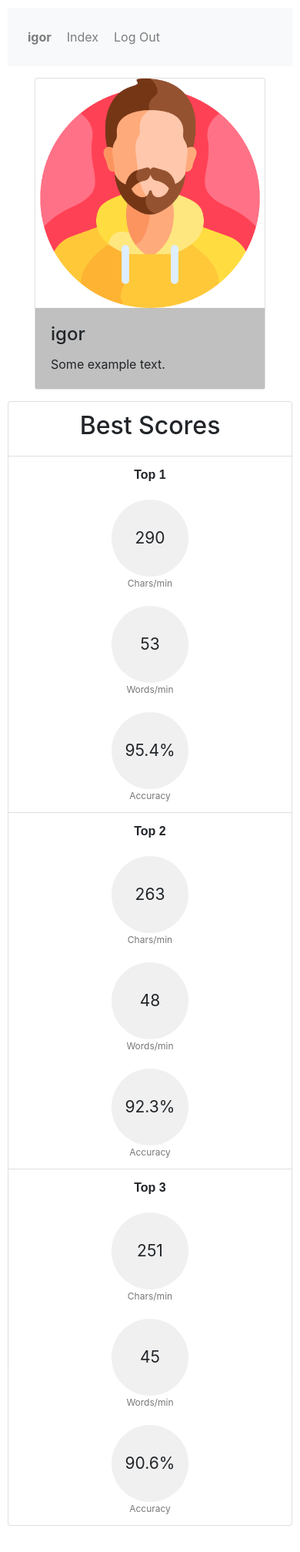
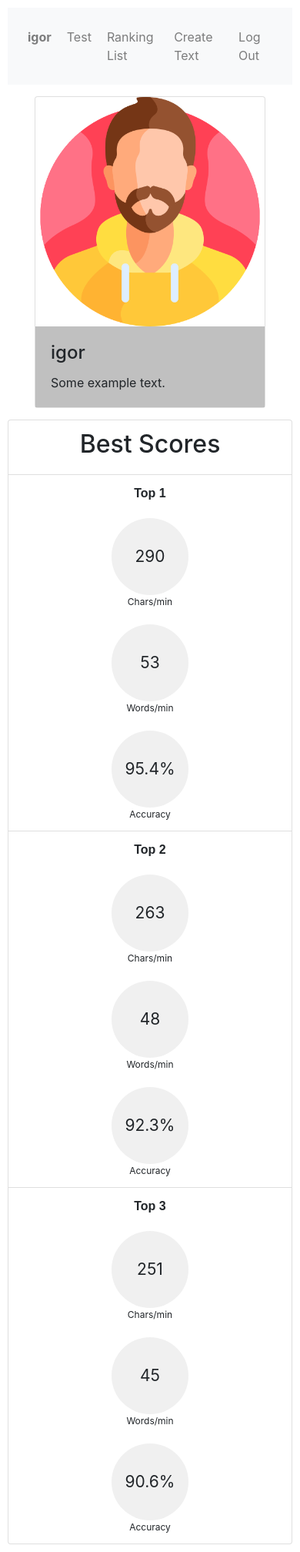
Before and after one commit to GAPLU/CS50w, a Django app: a page that uses final_project/type_speed/templates/type_speed/layout.html in a window 390 px wide. Shown: the whole page at 77% size. Before the commit the page ends 1982 px from the top, so only its background shows below. Run offline with Django 4.2, Linux system fonts and the light colour scheme; a user stored in the database is signed in; data comes from the database, SQL or seed files in the repository; both versions use the stored data as it was after the commit; some libraries are stand-ins or nearby versions.

Commit message:
custom text function

```diff
--- a/final_project/type_speed/static/type_speed/index.js
+++ b/final_project/type_speed/static/type_speed/index.js
@@ -22,6 +22,11 @@ document.addEventListener('DOMContentLoaded', function() {
     const button = document.getElementById("refresh-button");
     button.addEventListener('click', () => {
         load_text();
+    });
+
+    const customButton = document.getElementById("custom-button");
+    customButton.addEventListener('click', () => {
+        custom_text();
     });
 
     const textInput = document.getElementById('text_field');
@@ -173,6 +178,7 @@ function start_timer() {
 function process_results() {
 
     document.querySelector('#speed-test').style.display = 'none';
+    document.querySelector('#custom-text').style.display = 'none';
     document.querySelector('#test-result').style.display = 'block';
     let accuracyRate = (spelled / (spelled + misspelled)) * 100;
     if (!isFinite(accuracyRate)) {
@@ -204,3 +210,11 @@ function sendData(words, spelled, accuracyRate) {
         }),
     });
 }
+
+
+function custom_text() {
+
+    document.querySelector('#speed-test').style.display = 'block';
+    document.querySelector('#test-result').style.display = 'none';
+
+}
--- a/final_project/type_speed/static/type_speed/styles.css
+++ b/final_project/type_speed/static/type_speed/styles.css
@@ -97,7 +97,7 @@ h2 {
     margin-top: 20px;
 }
 
-.results {
+#top3 .results {
     display: flex;
     justify-content: center;
     align-items: center;
@@ -111,23 +111,76 @@ h2 {
     margin-left: 40px;
     margin-right: 40px;
 }
-.test-results {
+#top3 .test-results {
     display: flex;
     justify-content: center;
     align-items: center;
     flex-direction: row;
 }
 
-.result-item {
+#top3 .result-item {
     display: flex;
     flex-direction: column;
     align-items: center;
     margin: 0 20px;
 }
 
-.result-description {
+#top3.result-description {
     font-size: 16px;
     color: #777;
+}
+
+#card {
+    margin: 15px;
+}
+
+.card-body {
+    background-color: silver;
+}
+
+#ranking .results {
+    display: flex;
+    justify-content: center;
+    align-items: center;
+    width: 50px;
+    height: 50px;
+    border-radius: 50%;
+    background-color: #f0f0f0;
+    text-align: center;
+    font-size: 12px;
+}
+#ranking .test-results {
+    display: flex;
+    justify-content: center;
+    align-items: center;
+    flex-direction: row;
+}
+
+#ranking .result-item {
+    display: flex;
+    flex-direction: column;
+    align-items: center;
+    margin: 0px 20px;
+}
+
+#ranking .result-description {
+    font-size: 16px;
+    color: #777;
+}
+
+#ranking li.list-group-item {
+    display: flex;
+    align-items: center;
+    margin-bottom: 10px;
+    padding: 5px 10px;
+    background-color: #f8f9fa;
+    border: 1px solid #dee2e6;
+    border-radius: 5px;
+    flex-wrap: nowrap;
+}
+
+#ranking b {
+    margin-right: 25px;
 }
 
 @media (max-width: 991.98px) {
@@ -140,27 +193,49 @@ h2 {
         margin: 10px;
     }
 
-    .results {
+    #top3 .results {
         width: 130px;
         height: 130px;
         font-size: 20px;
         margin-top: 20px;
     }
 
-    .result-description {
+    #top3 .result-description {
         font-size: 12px;
     }
 
-    .test-results {
+    #top3 .test-results {
         flex-direction: column;
         align-items: center;
     }
+
+    #ranking li.list-group-item {
+        flex-direction: row;
+        align-items: center;
+    }
+
+    #ranking b {
+        margin-right: 10px;
+    }
+
+    #ranking .test-results {
+        flex-direction: row;
+        align-items: center;
+    }
+
+    #ranking .result-item {
+        margin: 0px 10px;
+    }
+
+    #ranking .results {
+        flex-shrink: 1;
+        width: 50px;
+        padding-left: 10px;
+        padding-right: 10px;
+    }
+
+    #username-div {
+        flex-shrink: 1;
+        text-align: center;
+    }
 }
-
-#card {
-    margin: 15px;
-}
-
-.card-body {
-    background-color: silver;
-}
--- a/final_project/type_speed/templates/type_speed/index.html
+++ b/final_project/type_speed/templates/type_speed/index.html
@@ -18,7 +18,8 @@
       <input type="text" id="text_field" value="" autocorrect="off" autocapitalize="none" autocomplete="off" style="width: 100%; height: 0px;" autofocus />
     </div>
     <div id="refresh">
-      <button class="btn btn-primary" id="refresh-button">Refresh</button>
+      <button class="btn btn-primary" id="refresh-button" style="margin-right: 10px;">Internet Text</button>
+      <button class="btn btn-primary" id="custom-button">Custom Text</button>
     </div>
   </div>
 
@@ -42,6 +43,7 @@
 
   <form>{% csrf_token %}</form>
 
+
 {% endblock %}
 
 {% block script %}
--- a/final_project/type_speed/templates/type_speed/layout.html
+++ b/final_project/type_speed/templates/type_speed/layout.html
@@ -22,8 +22,16 @@
                     </li>
                 {% endif %}
                 <li class="nav-item">
-                  <a class="nav-link" href="{% url 'index' %}">Index</a>
+                  <a class="nav-link" href="{% url 'index' %}">Test</a>
                 </li>
+                <li class="nav-item">
+                    <a class="nav-link" href="{% url 'ranking' %}">Ranking List</a>
+                </li>
+                {% if user.is_authenticated %}
+                <li class="nav-item">
+                    <a class="nav-link" href="{% url 'create_text' %}">Create Text</a>
+                </li>
+                {% endif %}
                 {% if user.is_authenticated %}
                     <li class="nav-item">
                         <a class="nav-link" href="{% url 'logout' %}">Log Out</a>
--- a/final_project/type_speed/templates/type_speed/profile.html
+++ b/final_project/type_speed/templates/type_speed/profile.html
@@ -20,7 +20,7 @@
             </div>
         </div>
     </div>
-
+    <div id="top3">
         <ul class="list-group">
             <li class="list-group-item"><b><h2>Best Scores</h2></b></li>
             {% for score in scores %}
@@ -42,10 +42,7 @@
                 </li>
             {% endfor %}
         </ul>
+    </div>
 
 
 {% endblock %}
-
-{% block script %}
-    <script src="{% static 'type_speed/index.js' %}"></script>
-{% endblock %}
--- a/final_project/type_speed/urls.py
+++ b/final_project/type_speed/urls.py
@@ -9,6 +9,8 @@ urlpatterns = [
     path("logout", views.logout_view, name="logout"),
     path("register", views.register_view, name="register"),
     path("profile/<str:username>", views.profile, name="profile"),
-    path("results/", views.process_results, name="process_results")
+    path("results/", views.process_results, name="process_results"),
+    path("ranking/", views.ranking, name="ranking"),
+    path("new_text", views.create_text, name="create_text")
 
 ]
--- a/final_project/type_speed/views.py
+++ b/final_project/type_speed/views.py
@@ -88,6 +88,26 @@ def process_results(request):
         words = data['words']
         spelled = data['spelled']
         accuracy = data['accuracyRate']
-        result = Scores(user=request.user, words_min=words, chars_min=spelled, accuracy=accuracy)
-        result.save()
+        if User.objects.filter(username=request.user):
+            result = Scores(user=request.user, words_min=words, chars_min=spelled, accuracy=accuracy)
+            result.save()
         return HttpResponse(status=204)
+
+
+def ranking(request):
+    scores = Scores.objects.all().order_by('-chars_min')
+    return render(request, "type_speed/ranking.html", {
+        'scores': scores
+    })
+
+
+def create_text(request):
+
+    if request.method == "GET":
+        return render(request, "type_speed/text_form.html")
+
+    if request.method == "POST":
+        text = request.POST["text-body"]
+        custom_text = CustomText(user=request.user, text=text)
+        custom_text.save()
+        return redirect('index')
```
Also changed, not shown: final_project/type_speed/templates/type_speed/ranking.html (added, +34 -0 lines), final_project/type_speed/templates/type_speed/text_form.html (added, +13 -0 lines), final_project/db.sqlite3. Lines whose indentation alone changed are shown as unchanged.
